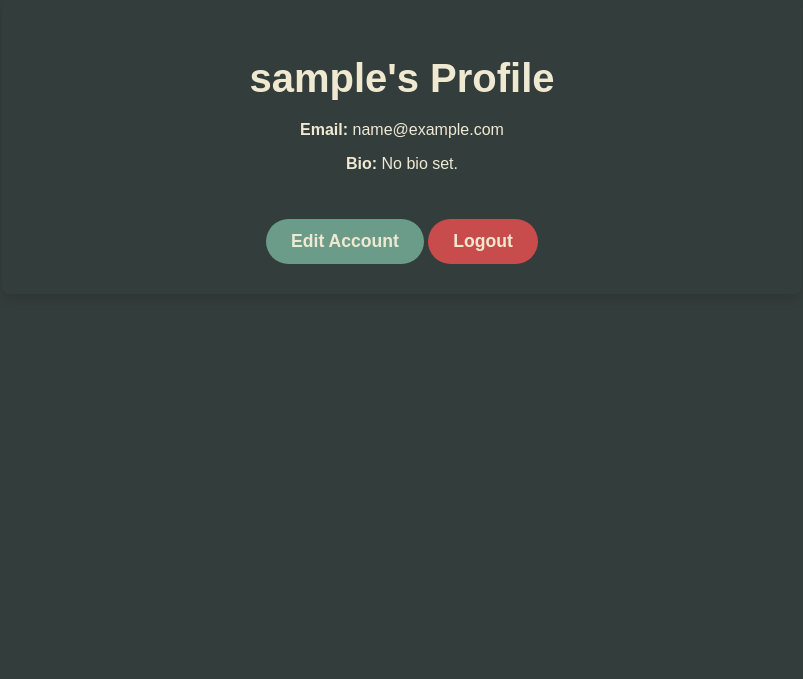
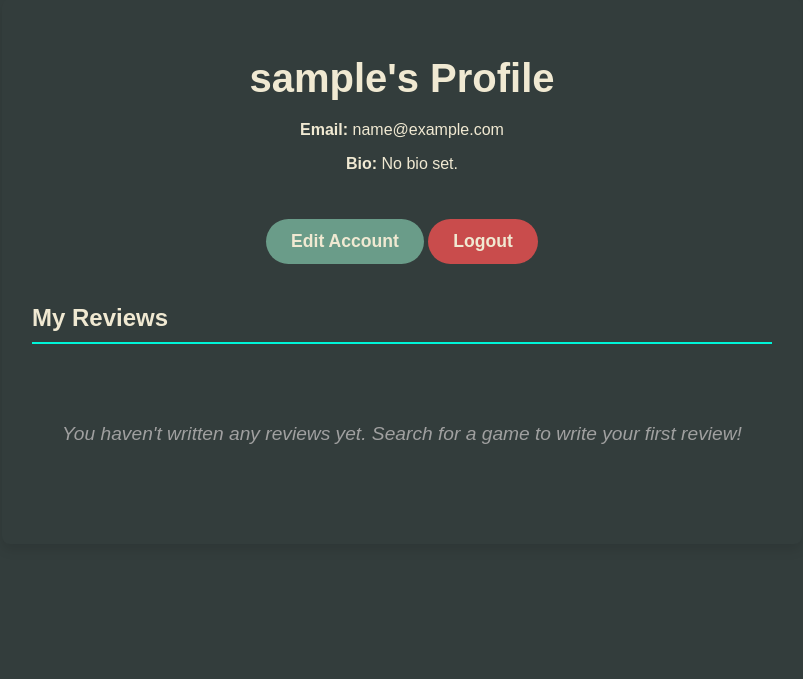
Before and after one commit to bipgoppa/game_review_platform, a Django app: page /profile/ in a window 1280 px wide. Shown: the part 121-800 px from the top of the page, without its empty margins (238-1041 px from the left). Run offline with Django 5.2, Linux system fonts and the light colour scheme; the visitor is signed in with stand-in values (Sample User, id 1).

Commit message:
reviews to profile page

```diff
--- a/game_review_platform/feed/views.py
+++ b/game_review_platform/feed/views.py
@@ -28,12 +28,10 @@ def home(request):
     current_user = request.user
     friend_ids = get_accepted_friend_ids(current_user)
     search_form = GameSearchForm()
-    myReviews = Review.objects.filter(user=current_user).select_related('user').order_by('-created_at')
     friend_reviews = Review.objects.filter(user__id__in=friend_ids).select_related('user').order_by('-created_at')
     highest_rated_reviews = Review.objects.select_related('user').order_by('-rating')[:10]
     template = loader.get_template('feed/home.html')
     context = {
-        'myReviews': myReviews,
         'friend_reviews' : friend_reviews,
         'highest_rated_reviews': highest_rated_reviews,
         'form': search_form,}
--- a/game_review_platform/game_review_platform/settings.py
+++ b/game_review_platform/game_review_platform/settings.py
@@ -18,7 +18,7 @@ from dotenv import load_dotenv
 BASE_DIR = Path(__file__).resolve().parent.parent
 
 # load environment variables
-load_dotenv(BASE_DIR / '.env')
+load_dotenv(BASE_DIR / 'env')
 
 # Quick-start development settings - unsuitable for production
 # See https://docs.djangoproject.com/en/5.2/howto/deployment/checklist/
--- a/game_review_platform/profiles/views.py
+++ b/game_review_platform/profiles/views.py
@@ -5,9 +5,12 @@ from .models import Friendship, Profile
 from .forms import FriendRequestForm, UserEditForm, ProfileEditForm
 from django.contrib import messages
 from django.db.models import Q
+from IGDReviews.models import Review
+
 
 @login_required
 def profile(request):
+    user_reviews = Review.objects.filter(user=request.user).order_by('-created_at')
     return render(request, 'profiles/profile.html', {'user': request.user})
 
 @login_required
--- a/game_review_platform/templates/profiles/profile.html
+++ b/game_review_platform/templates/profiles/profile.html
@@ -36,6 +36,28 @@
             background-color: #e06c6c;
             transform: translateY(-2px);
         }
+        .reviews-section {
+            margin-top: 40px;
+            text-align: left;
+        }
+        .reviews-section h2 {
+            border-bottom: 2px solid #00f4d8;
+            padding-bottom: 10px;
+            margin-bottom: 20px;
+        }
+        .horizontal-scroll-container {
+            display: flex;
+            overflow-x: auto;
+            gap: 20px;
+            padding-bottom: 10px;
+        }
+        .empty-review-placeholder {
+            color: #a0a0a0;
+            font-style: italic;
+            text-align: center;
+            width: 100%;
+            padding: 40px 20px;
+        }
     </style>
 </head>
 <body>
@@ -54,6 +76,16 @@
             <a href="{% url 'edit_profile' %}" class="logout-button" style="background-color: #6a9c89;">Edit Account</a>
             <a href="{% url 'logout' %}" class="logout-button">Logout</a>
         </div>
+        <div class="reviews-section">
+            <h2>My Reviews</h2>
+            <div class="horizontal-scroll-container">
+                {% for review in user_reviews %}
+                    {% include "reviews/review_card.html" with review=review %}
+                {% empty %}
+                    <p class="empty-review-placeholder">You haven't written any reviews yet. Search for a game to write your first review!</p>
+                {% endfor %}
+            </div>
+        </div>
     </div>
 </body>
 </html>
```
